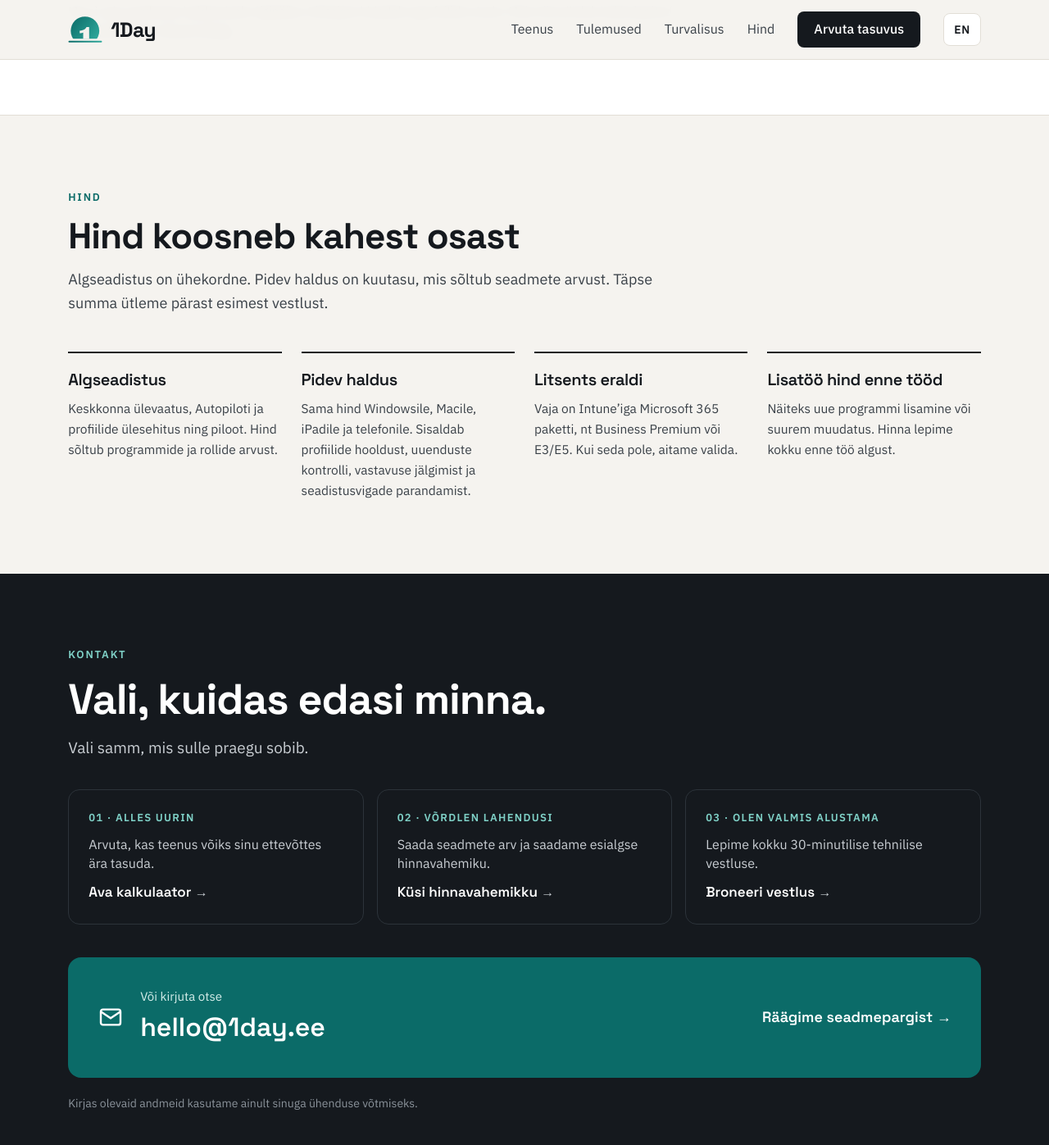
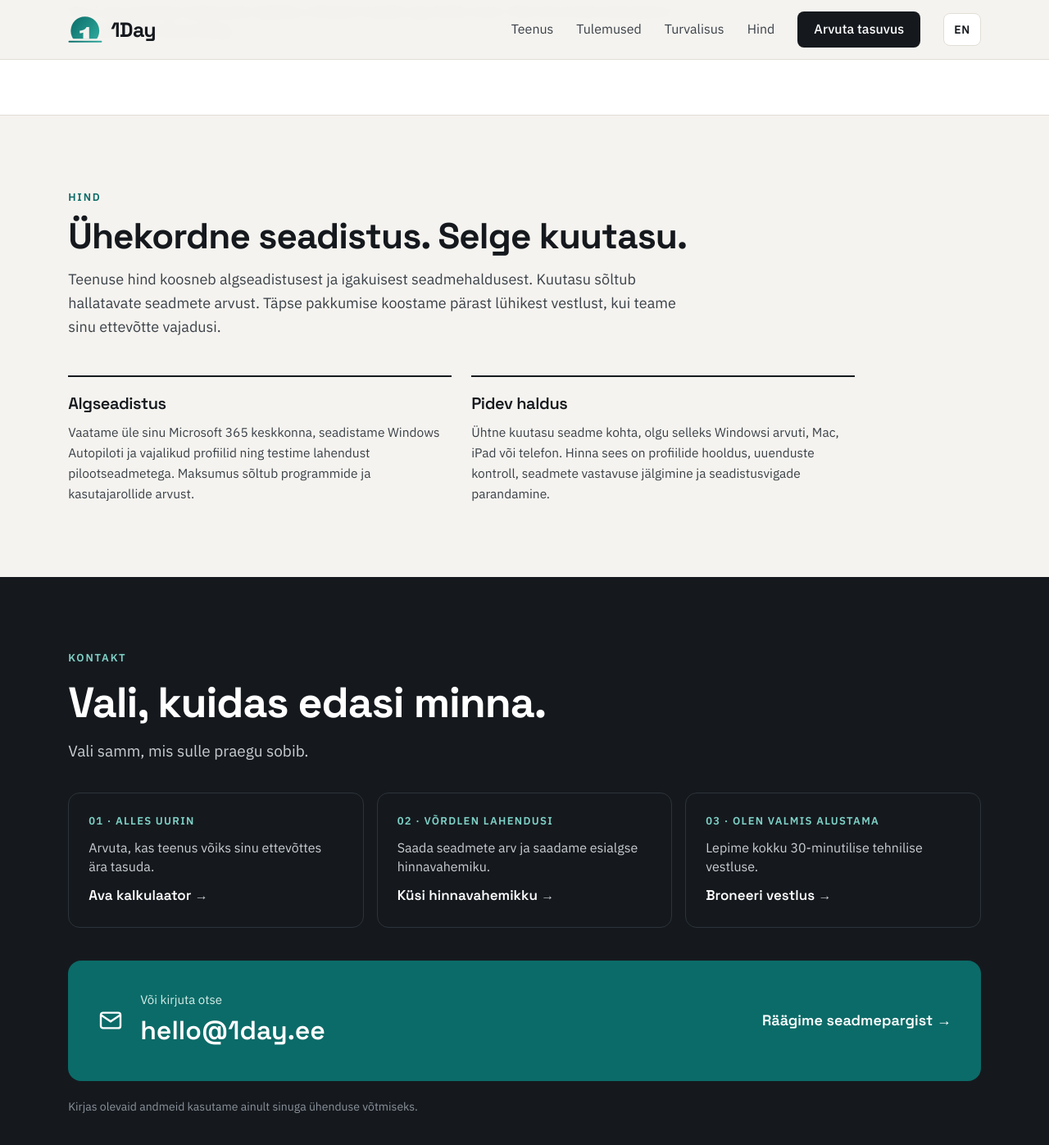
Before and after one commit to optisoft-ee/autopilot, a Jekyll site: the page built from index.html, in a window 1280 px wide and 1400 px high, scrolled down 5579 px. Shown: the top 1397 px of the window at 82% size. Built offline with Jekyll 4.4.1, drawn with Linux system fonts in a browser that asks for light colours.

Commit message:
Hind: uus tekst, kaks osa

```diff
--- a/_data/et.yml
+++ b/_data/et.yml
@@ -193,9 +193,9 @@ security:
 
 pricing:
   eyebrow: "Hind"
-  title: "Hind koosneb kahest osast"
-  lead: "Algseadistus on ühekordne. Pidev haldus on kuutasu, mis sõltub seadmete arvust."
-  lead_noprice: "Täpse summa ütleme pärast esimest vestlust."
+  title: "Ühekordne seadistus. Selge kuutasu."
+  lead: "Teenuse hind koosneb algseadistusest ja igakuisest seadmehaldusest. Kuutasu sõltub hallatavate seadmete arvust. Täpse pakkumise koostame pärast lühikest vestlust, kui teame sinu ettevõtte vajadusi."
+  lead_noprice: ""
   from: "alates"
   per_device: "seade kuus"
   min: "Minimaalne kuutasu"
@@ -203,14 +203,10 @@ pricing:
   items:
     - key: "setup"
       title: "Algseadistus"
-      text: "Keskkonna ülevaatus, Autopiloti ja profiilide ülesehitus ning piloot. Hind sõltub programmide ja rollide arvust."
+      text: "Vaatame üle sinu Microsoft 365 keskkonna, seadistame Windows Autopiloti ja vajalikud profiilid ning testime lahendust pilootseadmetega. Maksumus sõltub programmide ja kasutajarollide arvust."
     - key: "device"
       title: "Pidev haldus"
-      text: "Sama hind Windowsile, Macile, iPadile ja telefonile. Sisaldab profiilide hooldust, uuenduste kontrolli, vastavuse jälgimist ja seadistusvigade parandamist."
-    - title: "Litsents eraldi"
-      text: "Vaja on Intune’iga Microsoft 365 paketti, nt Business Premium või E3/E5. Kui seda pole, aitame valida."
-    - title: "Lisatöö hind enne tööd"
-      text: "Näiteks uue programmi lisamine või suurem muudatus. Hinna lepime kokku enne töö algust."
+      text: "Ühtne kuutasu seadme kohta, olgu selleks Windowsi arvuti, Mac, iPad või telefon. Hinna sees on profiilide hooldus, uuenduste kontroll, seadmete vastavuse jälgimine ja seadistusvigade parandamine."
 
 contact:
   eyebrow: "Kontakt"
--- a/_layouts/onepager.html
+++ b/_layouts/onepager.html
@@ -166,6 +166,7 @@ p{margin:0}
 .plist > div{display:flex;flex-direction:column;gap:10px;padding-top:20px;border-top:2px solid var(--ink)}
 .plist h3{font-size:20px;font-weight:600;line-height:1.25}
 .plist p{font-size:15.5px;color:var(--ink-2)}
+.plist.two{grid-template-columns:repeat(2,minmax(0,1fr));max-width:960px}
 
 /* service */
 .svc{display:grid;grid-template-columns:repeat(2,minmax(0,1fr));gap:24px}
@@ -253,7 +254,7 @@ footer .wrap{display:flex;justify-content:space-between;gap:16px;flex-wrap:wrap;
   .platforms{font-size:14px;gap:6px 8px;flex-wrap:nowrap}
   .platforms span{gap:6px;white-space:nowrap}
   .platforms span:not(:last-child)::after{margin-left:6px}
-  .journey,.plist,.facts,.roi{grid-template-columns:minmax(0,1fr)}
+  .journey,.plist,.plist.two,.facts,.roi{grid-template-columns:minmax(0,1fr)}
   .mailcard strong{font-size:22px}
   .h2 br{display:none}
 }
@@ -464,9 +465,9 @@ footer .wrap{display:flex;justify-content:space-between;gap:16px;flex-wrap:wrap;
     <div class="head">
       <div class="eyebrow">{{ t.pricing.eyebrow }}</div>
       <h2 class="h2">{{ t.pricing.title }}</h2>
-      <p class="lead">{{ t.pricing.lead }}{% if price.per_device == "" %} {{ t.pricing.lead_noprice }}{% endif %}</p>
+      <p class="lead">{{ t.pricing.lead }}{% if price.per_device == "" and t.pricing.lead_noprice != "" %} {{ t.pricing.lead_noprice }}{% endif %}</p>
     </div>
-    <div class="plist">
+    <div class="plist two">
       {%- for p in t.pricing.items %}
       <div><h3>{{ p.title }}</h3>
         {%- if p.key == "setup" and price.setup_from != "" %}<div class="price">{{ t.pricing.from }} {{ price.setup_from }} €</div>{% endif %}
```
Also changed, not shown: _data/en.yml (+5 -9 lines).
